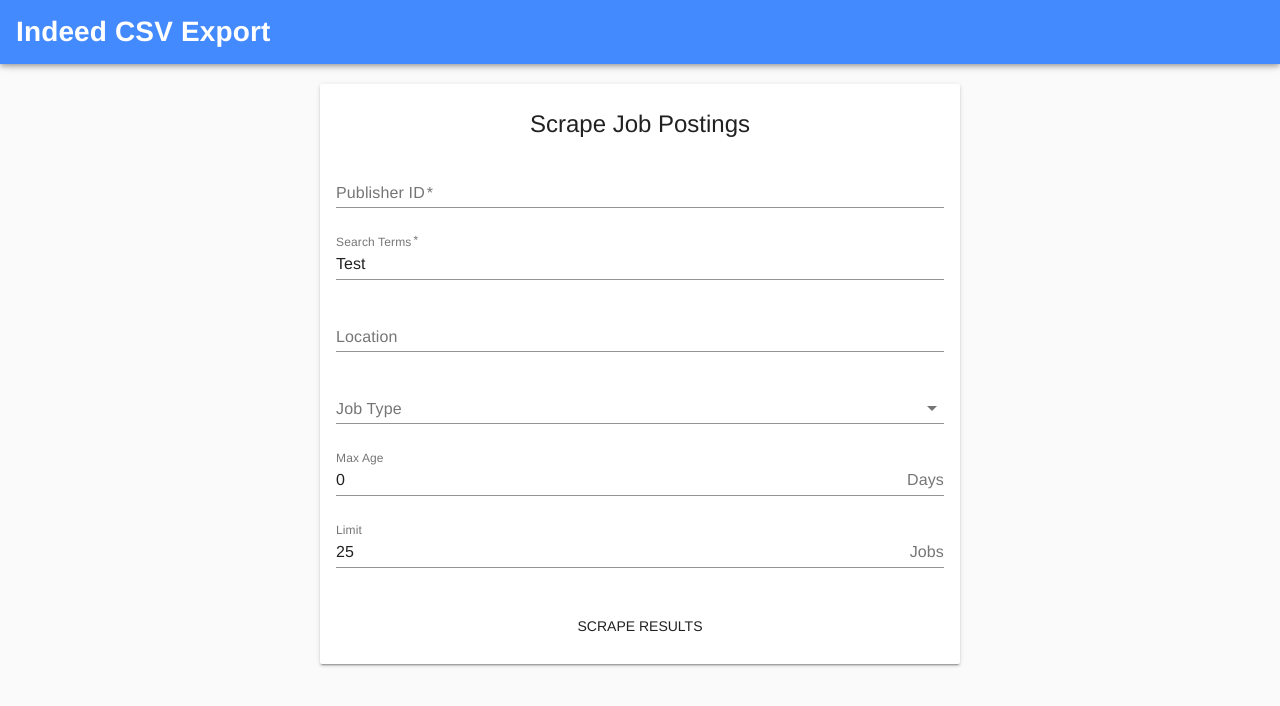
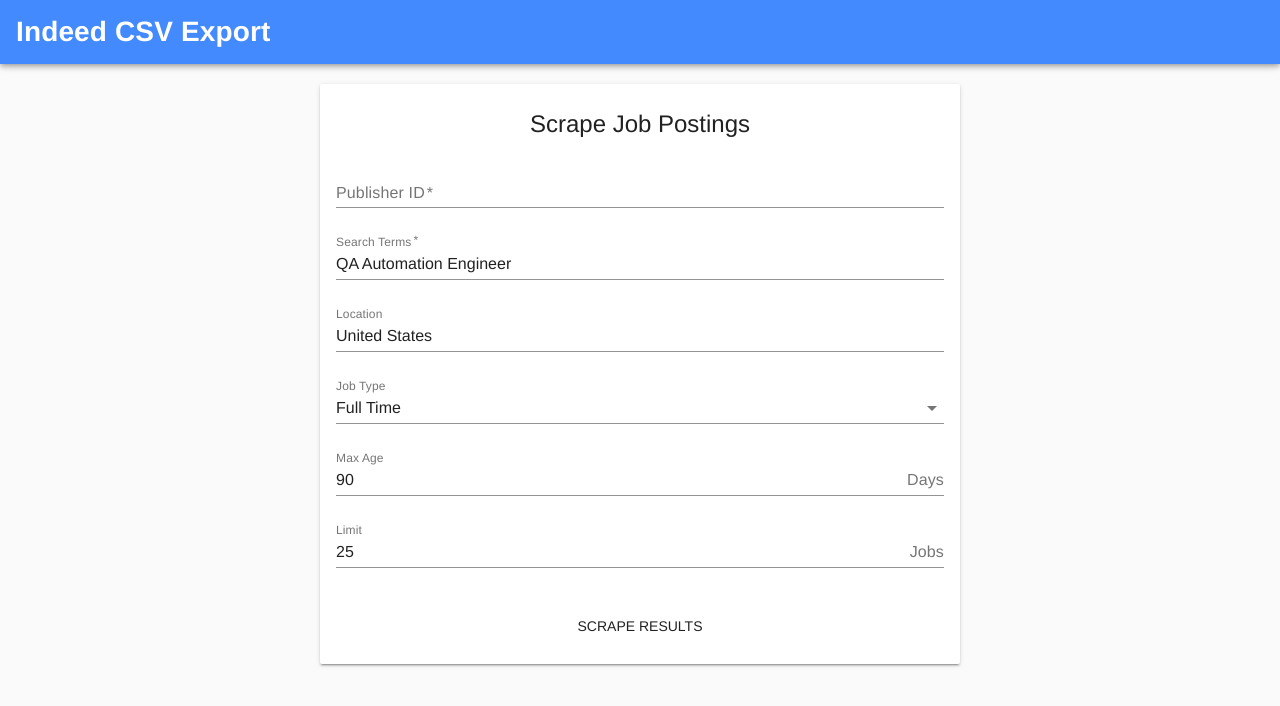
Before and after one commit to proofoftom/indeed-export, a Vue app: page / in a window 1280 px wide. Shown: the top 706 px of the page. Built offline with nearby package versions, Linux system fonts and the light colour scheme.

Commit message:
Set some expected defaults

```diff
--- a/src/components/IndeedScraperExport.vue
+++ b/src/components/IndeedScraperExport.vue
@@ -101,10 +101,10 @@
   name: 'IndeedScraperExport',
   data() {
     return ({
-      query: 'Test',
-      location: '',
-      jobType: '',
-      maxAge: 0,
+      query: 'QA Automation Engineer',
+      location: 'United States',
+      jobType: 'fulltime',
+      maxAge: 90,
       limit: 25,
       scraping: false,
       jobs: null,
```
